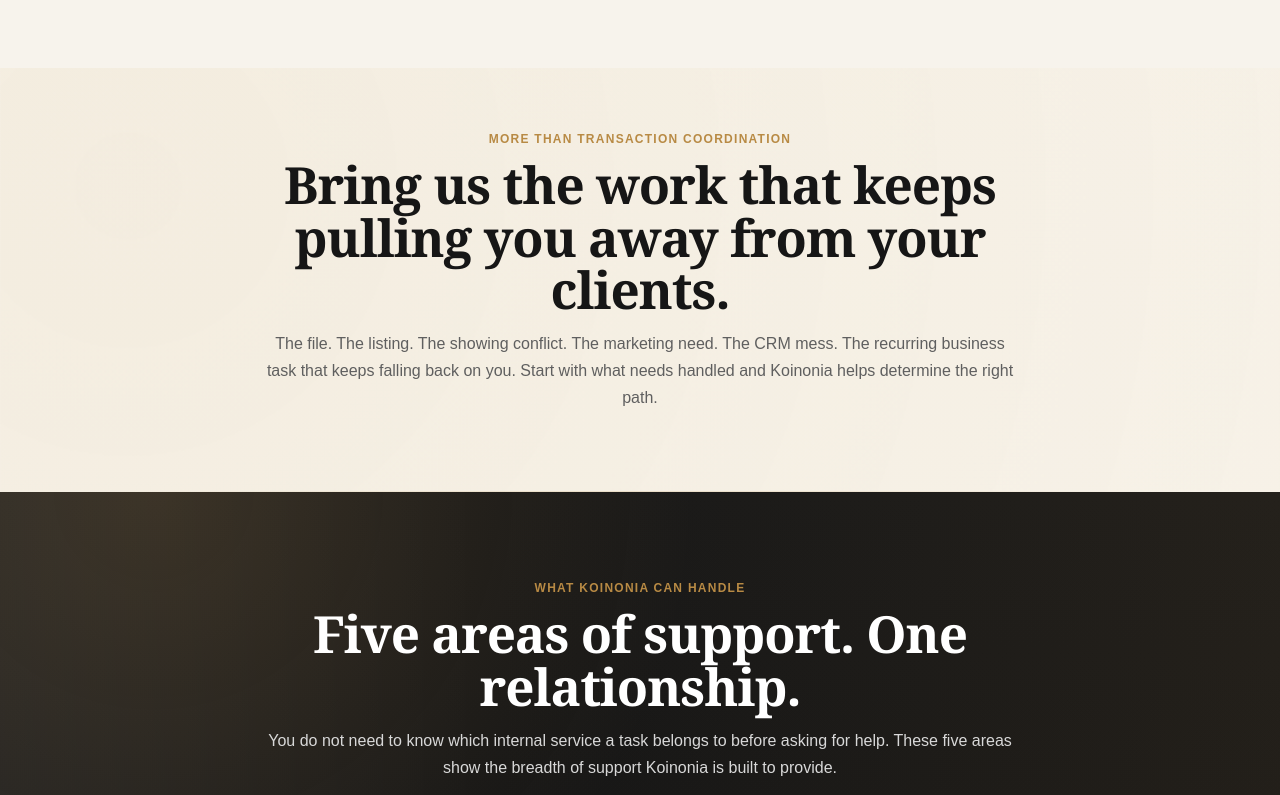
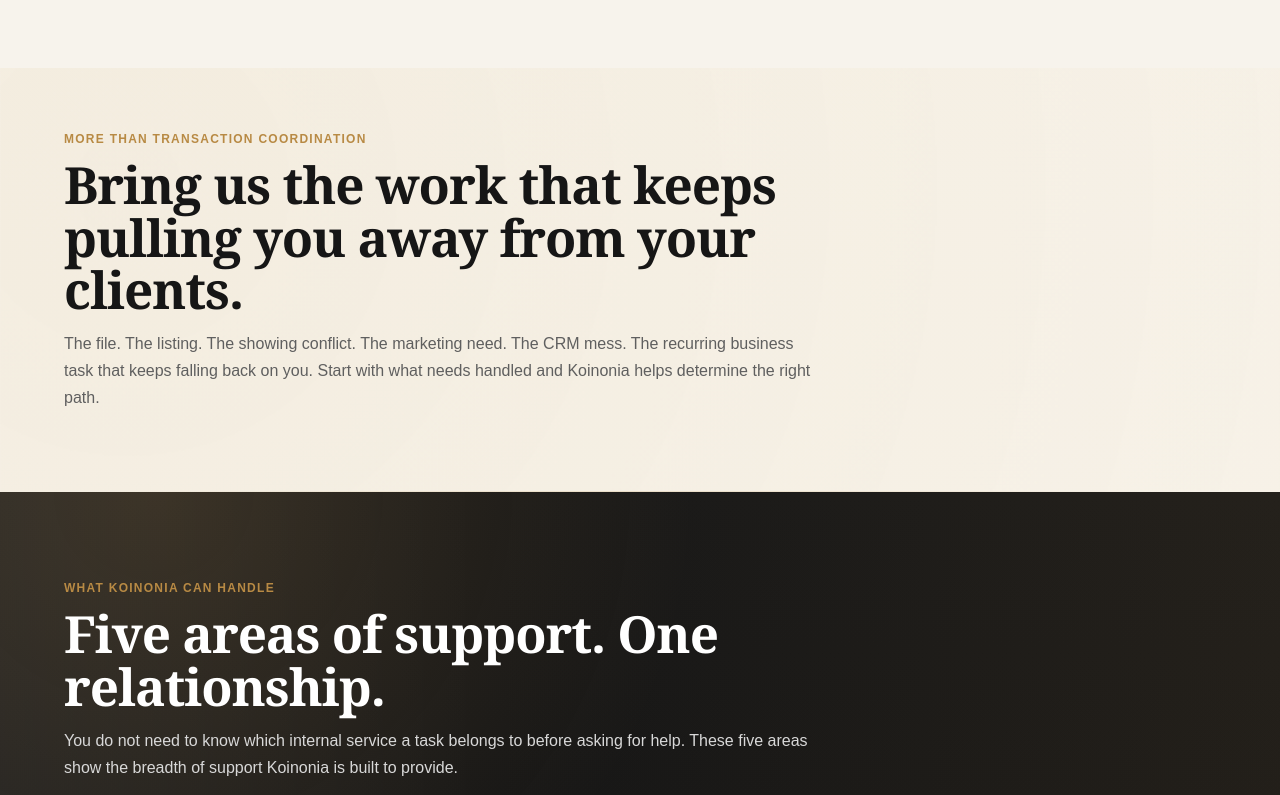
Before and after one commit to KoinoniaTransactions/Reynalds-OS, a Next.js app in the folder apps/web/: page /koinonia/services in a window 1280 px wide. Shown: the part 805-1600 px from the top of the page. Built offline with nearby package versions, Linux system fonts and the light colour scheme; no server answers.

Commit message:
Fix Services header alignment regression found in W6
Restores the intended left-aligned Services section hierarchy identified during W6 static visual QA. No pricing, content, production, or marketing changes.

```diff
--- a/apps/web/components/site/PageAssemblies/KoinoniaServices.module.css
+++ b/apps/web/components/site/PageAssemblies/KoinoniaServices.module.css
@@ -5,11 +5,23 @@
 
 .narrowHeader {
   max-width: 880px;
+  margin-left: 0 !important;
+  margin-right: 0 !important;
   margin-bottom: 0;
+  text-align: left !important;
 }
 
 .sectionHeaderLeft {
   max-width: 760px;
+  margin-left: 0 !important;
+  margin-right: 0 !important;
+  text-align: left !important;
+}
+
+.narrowHeader :global(.koinonia-copy),
+.sectionHeaderLeft :global(.koinonia-copy) {
+  margin-left: 0 !important;
+  margin-right: 0 !important;
 }
 
 .capabilitiesSection,
```
